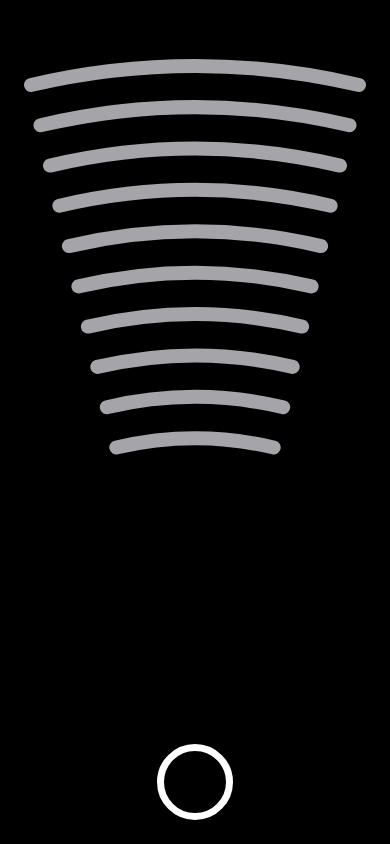
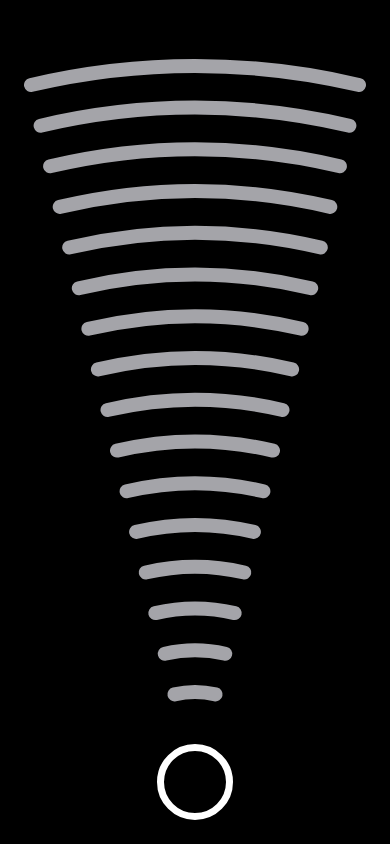
Before and after one commit to Thyxo/Kort-detektor, a plain HTML site: page index.html in a window 390 px wide. Drawn offline with Linux system fonts and the light colour scheme.

Commit message:
Fjern sort stribe i bunden på iPhone-hjemmeskærm (fast højde fra skærmen), 16 buer helt ned til knappen
iOS gør hjemmeskærm-appen statuslinjens højde for lav. Højden sættes nu
altid i px fra skærmen i standalone, i stedet for kun når innerHeight er for lav.

Co-Authored-By: Claude Opus 5.5 <noreply@anthropic.com>
Claude-Session: https://claude.ai/code/session_018DV8CbJFZXPsFzkr7xKX94

```diff
--- a/app.js
+++ b/app.js
@@ -6,7 +6,7 @@
 (() => {
 'use strict';
 
-const VERSION = '1.1.0';
+const VERSION = '1.2.0';
 
 // ============ ÅBNING AF HEMMELIG MENU – ret her ============
 const MENU_OPEN = {
@@ -19,9 +19,9 @@ const MENU_OPEN = {
 };
 
 // ============ UDSEENDE OG TIMING ============
-const ARC_COUNT = 10;
+const ARC_COUNT = 16;
 const ARC_LAYOUT = {
-  bottomRatio: 0.48,   // nederste bues radius i forhold til øverste (lavere = buerne starter tættere på knappen)
+  bottomGap: 52,       // afstand fra knappens kant til den nederste bue (px)
   strokeRatio: 0.38,   // stregtykkelse i forhold til afstanden mellem buerne
   maxStroke: 14,       // px
   sideMargin: 24,      // afstand fra skærmkant til øverste bues ender
@@ -153,7 +153,7 @@ function layoutArcs() {
   const cy = b.top - a.top + b.height / 2;          // knappens midte
   const topY = Math.max(safeTop(), 20) + 46;         // øverste bue
   const rMax = Math.max(cy - topY, 120);
-  const rMin = Math.max(rMax * ARC_LAYOUT.bottomRatio, b.height / 2 + 70);
+  const rMin = Math.min(b.height / 2 + ARC_LAYOUT.bottomGap, rMax * 0.5);
   const pitch = (rMax - rMin) / (ARC_COUNT - 1);
   const sw = Math.max(6, Math.min(ARC_LAYOUT.maxStroke, pitch * ARC_LAYOUT.strokeRatio));
   const halfW = W / 2 - ARC_LAYOUT.sideMargin - sw / 2;
@@ -252,7 +252,7 @@ function beep(i) {
   if (!canPlay()) return;
   master.gain.value = VOLUMES[settings.volume] || VOLUMES.mid;
   const t = ctx.currentTime + 0.005;
-  const f = 520 * Math.pow(2, (i * 2) / 12);
+  const f = 520 * Math.pow(2, (i * (20 / (ARC_COUNT - 1))) / 12); // knap 2 oktaver i alt
   tone(f, t, 0.075, 'square', 0.32, 3.2);
   tone(f * 2, t, 0.05, 'sine', 0.08);
   stats.beeps++;
@@ -487,6 +487,7 @@ let closeTimer = 0;
 function openMenu() {
   clearTimeout(closeTimer);
   syncMenu();
+  syncDiag();
   menu.hidden = false;
   sheet.style.transform = '';
   void sheet.offsetHeight;
@@ -634,29 +635,69 @@ document.addEventListener('touchend', (e) => {
   lastTouchEnd = now;
 }, { passive: false });
 
-// I hjemmeskærm-tilstand kan iOS melde en for lav sidehøjde – brug skærmens højde
+// ---------- højde: iOS-fejl i hjemmeskærm-apps ----------
+// På hjemmeskærmen gør iOS siden for lav (statuslinjens højde, ca. 59 pt), så der
+// kommer en sort stribe i bunden. Vi stoler derfor ikke på CSS (100%, inset: 0, vh)
+// men giver html, body, appen og menuen en fast højde i px: den største kendte
+// højde – og på hjemmeskærmen altid hele skærmens højde.
 const isStandalone = () => navigator.standalone === true || matchMedia('(display-mode: standalone)').matches;
-function fixHeight() {
-  const portrait = innerHeight > innerWidth;
-  const fix = isStandalone() && portrait && screen.height > innerHeight + 20;
-  for (const el of [document.documentElement, document.body, app, menu]) {
-    el.style.height = fix ? `${screen.height}px` : '';
-    el.style.bottom = fix ? 'auto' : '';
+let lvhProbe = null;
+let appHeight = 0;
+function measureHeight() {
+  let h = Math.max(window.innerHeight || 0, document.documentElement.clientHeight || 0);
+  if (isStandalone()) {
+    if (!lvhProbe) {
+      lvhProbe = document.createElement('div');
+      lvhProbe.style.cssText = 'position:fixed;top:0;left:0;width:1px;height:100vh;height:100lvh;visibility:hidden;pointer-events:none';
+      document.body.appendChild(lvhProbe);
+    }
+    h = Math.max(h, lvhProbe.offsetHeight, window.visualViewport ? window.visualViewport.height : 0);
+    if (window.screen && screen.height) {
+      const portrait = window.innerHeight >= window.innerWidth;
+      const full = portrait ? Math.max(screen.width, screen.height) : Math.min(screen.width, screen.height);
+      if (full > h) h = full;
+    }
   }
+  return Math.round(h);
+}
+function fitHeight() {
+  const h = measureHeight();
+  if (h === appHeight) return false;
+  appHeight = h;
+  document.documentElement.style.setProperty('--app-h', `${h}px`);
+  return true;
 }
 function onResize() {
-  fixHeight();
+  fitHeight();
   layoutArcs();
   placeSecret();
+  syncDiag();
+}
+// Diagnose nederst i den hemmelige menu (send et skærmbillede, hvis noget ser forkert ud)
+function syncDiag() {
+  const el = $('diag');
+  if (!el) return;
+  const probe = document.createElement('div');
+  probe.style.cssText = 'position:fixed;top:0;padding-top:env(safe-area-inset-top,0px);padding-bottom:env(safe-area-inset-bottom,0px);visibility:hidden';
+  document.body.appendChild(probe);
+  const cs = getComputedStyle(probe);
+  const safe = `${parseFloat(cs.paddingTop) || 0}/${parseFloat(cs.paddingBottom) || 0}`;
+  probe.remove();
+  el.textContent = `skærm ${screen.width}×${screen.height} · vindue ${innerWidth}×${innerHeight} · app ${app.clientHeight} · safe ${safe} · ${isStandalone() ? 'hjemmeskærm' : 'browser'}`;
 }
 window.addEventListener('resize', onResize);
 window.addEventListener('orientationchange', () => setTimeout(onResize, 300));
+window.addEventListener('pageshow', onResize);
+if (window.visualViewport) window.visualViewport.addEventListener('resize', onResize);
+// iOS kan ændre højden lige efter opstart uden at sige det – tjek et par gange
+for (const ms of [100, 400, 1000, 2500]) setTimeout(() => { if (fitHeight()) { layoutArcs(); placeSecret(); } }, ms);
 
 document.addEventListener('visibilitychange', () => {
   if (document.hidden) {
     // appen blev lagt væk midt i opstigningen → gør den færdig uden lyd
     if (rise) { cancelRise(); found(false); }
   } else {
+    onResize();
     if (wantLock) lockScreen();
     if (ctx && ctx.state !== 'running' && settings.sound) ctx.resume().catch(() => {});
   }
@@ -664,7 +705,7 @@ document.addEventListener('visibilitychange', () => {
 
 // ============ START ============
 placeMenuZone();
-fixHeight();
+fitHeight();
 buildArcs();
 placeSecret();
 syncMenu();
--- a/index.html
+++ b/index.html
@@ -136,7 +136,7 @@
         <div class="group gap">
           <button class="row link danger" id="resetSettings" type="button">Nulstil indstillinger</button>
         </div>
-        <p class="note center">Åbn menuen: 5 hurtige tryk øverst til højre.<br /><span id="version"></span></p>
+        <p class="note center">Åbn menuen: 5 hurtige tryk øverst til højre.<br /><span id="version"></span><br /><span class="diag" id="diag"></span></p>
       </div>
     </section>
   </div>
--- a/style.css
+++ b/style.css
@@ -24,8 +24,14 @@
 * { box-sizing: border-box; margin: 0; padding: 0; -webkit-tap-highlight-color: transparent; }
 [hidden] { display: none !important; }
 
+/* Fast højde i px fra app.js (--app-h) – se "højde: iOS-fejl" i app.js */
 html, body {
-  height: 100%;
+  position: fixed;
+  top: 0;
+  left: 0;
+  right: 0;
+  height: 100vh;
+  height: var(--app-h, 100lvh);
   background: var(--bg);
   color: #fff;
   font-family: var(--font);
@@ -39,7 +45,6 @@ html, body {
   touch-action: none;
 }
 
-body { position: fixed; inset: 0; }
 
 button {
   font: inherit;
@@ -58,7 +63,11 @@ img, svg { -webkit-user-drag: none; }
 /* ---------- hovedskærm ---------- */
 .app {
   position: fixed;
-  inset: 0;
+  top: 0;
+  left: 0;
+  right: 0;
+  height: 100vh;
+  height: var(--app-h, 100lvh);
   overflow: hidden;
   background: var(--bg);
   touch-action: none;
@@ -151,7 +160,7 @@ img, svg { -webkit-user-drag: none; }
 }
 
 /* ---------- hemmelig menu (bundark som i iOS) ---------- */
-.menu { position: fixed; inset: 0; z-index: 50; }
+.menu { position: fixed; top: 0; left: 0; right: 0; height: 100vh; height: var(--app-h, 100lvh); z-index: 50; }
 .scrim {
   position: absolute;
   inset: 0 0 -200px 0;
@@ -300,3 +309,4 @@ img, svg { -webkit-user-drag: none; }
 }
 .switch:checked { background: var(--green); }
 .switch:checked::after { transform: translateX(20px); }
+.diag { font-size: 11px; color: #636366; }
--- a/sw.js
+++ b/sw.js
@@ -1,6 +1,6 @@
 // Service worker: alt caches ved installation, så appen virker 100 % offline.
 // Hæv VERSION ved ændringer, så telefonen henter den nye udgave.
-const VERSION = 'card-detector-v2';
+const VERSION = 'card-detector-v3';
 const ASSETS = [
   './',
   'index.html',
```
Also changed, not shown: tests/e2e.mjs (+26 -8 lines), 1 other file.
